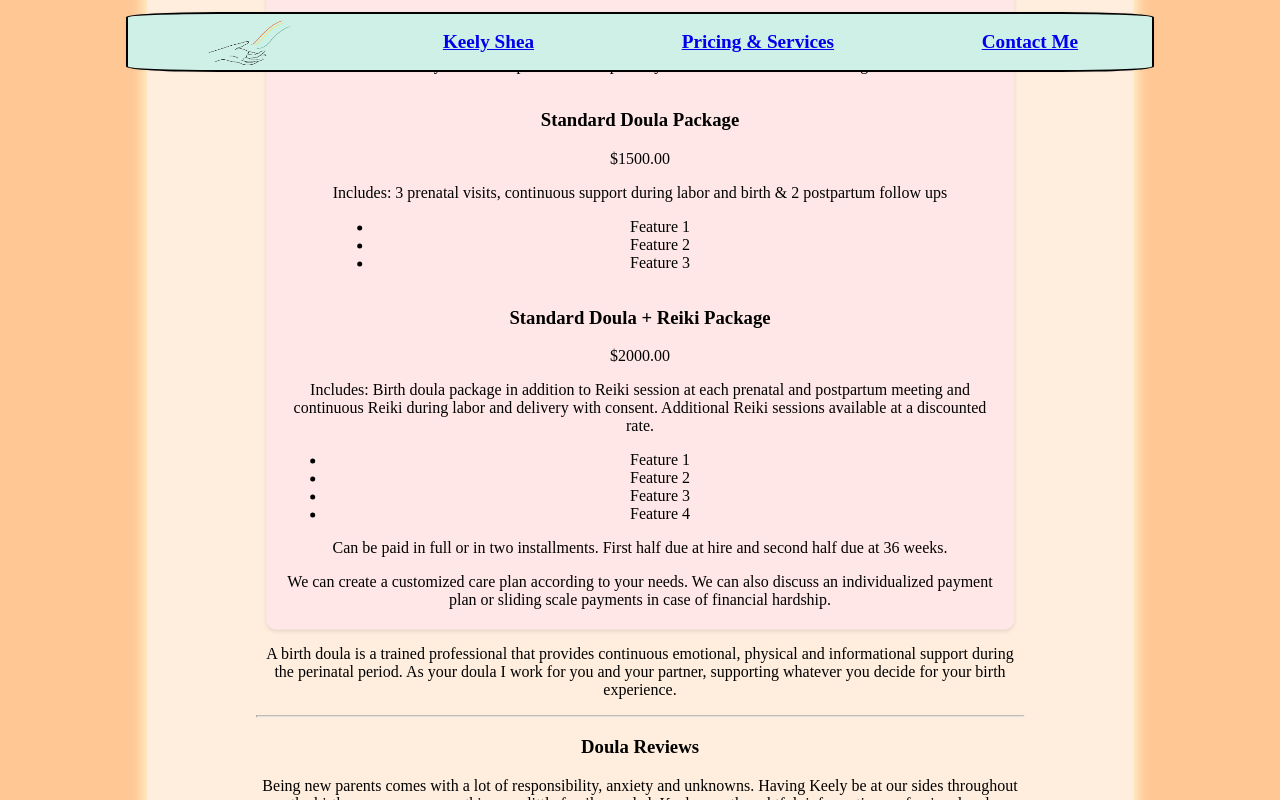
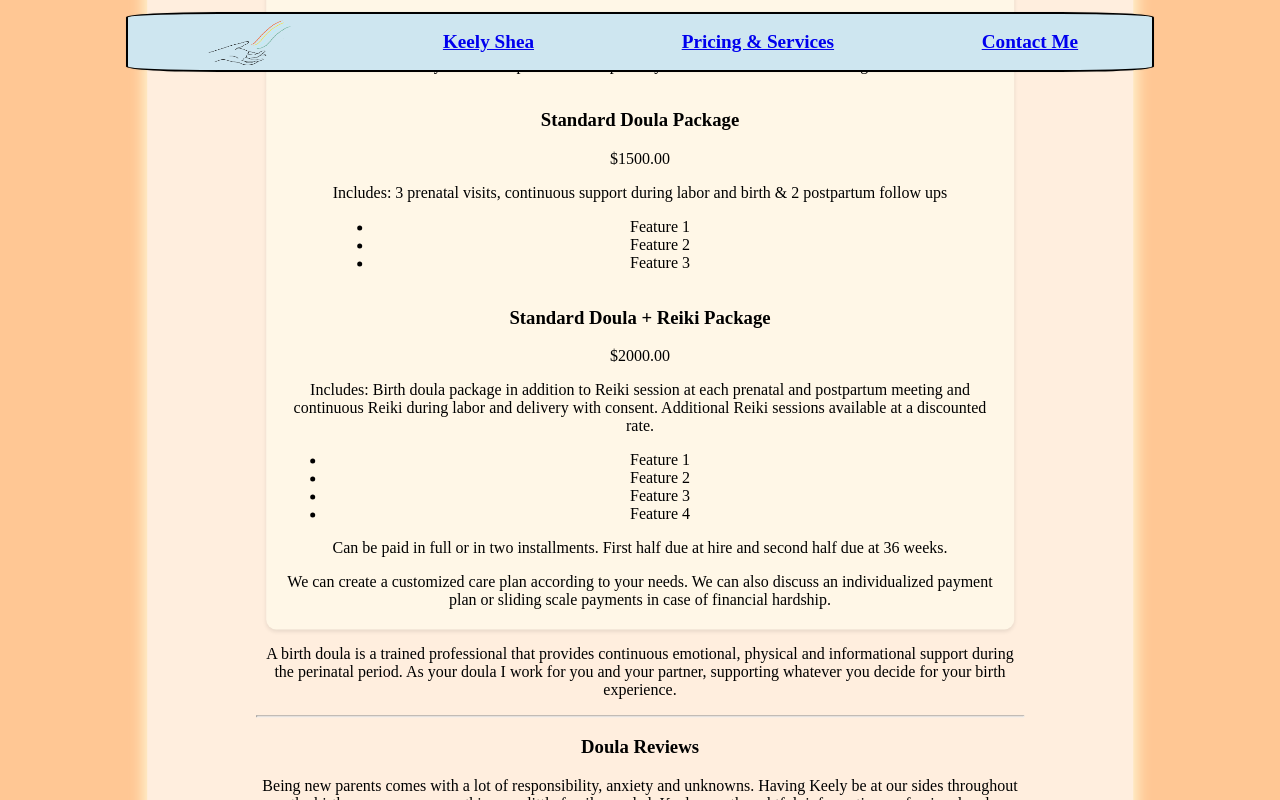
Before and after one commit to Zacharyjsultan/KSS-50, a React (Create React App) app: page /pricing in a window 1280 px wide. Shown: the top 800 px of the page. Built offline with nearby package versions, Linux system fonts and the light colour scheme; a web font is replaced by a local one.

Commit message:
almost done almost done

```diff
--- a/src/Components/About.css
+++ b/src/Components/About.css
@@ -73,6 +73,7 @@
   justify-content: center;
   text-align: center;
   margin-bottom: 20px; /* Add margin below the container */
+
   padding: 2%; /* Use percentage for padding */
   overflow-y: auto;
 }
--- a/src/Components/About.jsx
+++ b/src/Components/About.jsx
@@ -10,6 +10,9 @@ export default function About() {
       <Header />
       <div className="container">
         <div>
+          <div className="cloud-background">
+            <Clouds />
+          </div>
           <div className="about-container">
             <h1 className="about-title">About Me</h1>
             <div className="about-content">
@@ -142,10 +145,6 @@ export default function About() {
             </div>
           </div>
         </div>
-
-        <div className="cloud-background">
-          <Clouds />
-        </div>
       </div>
     </div>
   );
--- a/src/Components/Header&Footer/Header.css
+++ b/src/Components/Header&Footer/Header.css
@@ -4,7 +4,7 @@
   align-items: center;
   width: 80%;
   margin: 0;
-  background-color: rgb(206, 240, 230);
+  background-color: #cee6f0;
   color: FFFFFF;
   font-size: 1.2rem;
   font-weight: 600;
--- a/src/Components/HomePage.css
+++ b/src/Components/HomePage.css
@@ -68,5 +68,5 @@
   margin-bottom: 0.1vh;
 }
 div.package {
-  background-color: #ffe7e7;
+  background-color: #fff7e7;
 }
```
